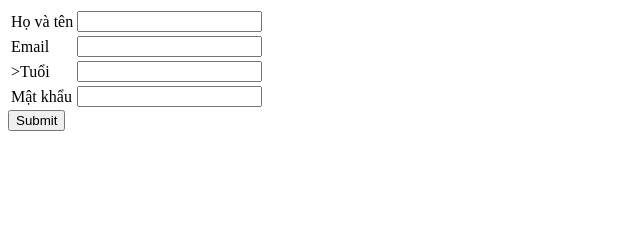
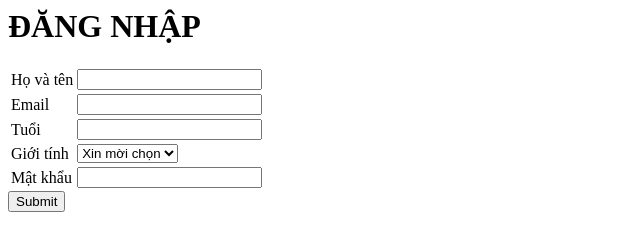
Before and after one commit to Nguyenhue1812/Nguyenhue1812.github.io, a plain HTML site: page week3/form.html in a window 1280 px wide. Shown: the whole page, without its empty margins (0-640 px from the left). Drawn offline with Linux system fonts and the light colour scheme.

Commit message:
tao hai file

```diff
--- a/week3/form.html
+++ b/week3/form.html
@@ -1,3 +1,4 @@
+<h1> ĐĂNG NHẬP </h1>
 <!DOCTYPE html>
 <html lang=""en">
 <head>
@@ -11,14 +12,23 @@
     <td><input type="text" id= hoten" name="hoten"></td>
 </tr>
 <tr>
-    <td><label for="email">Email </label></td>
+    <td><label for="email"> Email </label></td>
     <td><input type="email"id="email"name="email"</td>
 </tr>
 <tr>
 
-<td>><label for="tuoi">Tuổi</label></td>
+<td><label for="tuoi"> Tuổi</label></td>
 <td><input type="number" id="tuoi" name="tuoi"</td>
- </tr>
+</tr>
+<tr>
+    <td><label for="gioi tinh"> Giới tính </label> </td>
+    <td>
+        <select name="Gioi tinh"id="gioi tinh" required>
+            <option value="">Xin mời chọn</option>
+            <option value="male">Nam</option>
+            <option value="female">Nữ</option>
+         </select>
+
  <tr>
     <td><label for="matkhau">Mật khẩu</label></td>
     <td><input type="password" id="matkhau" name="matkhau" </td>
```
